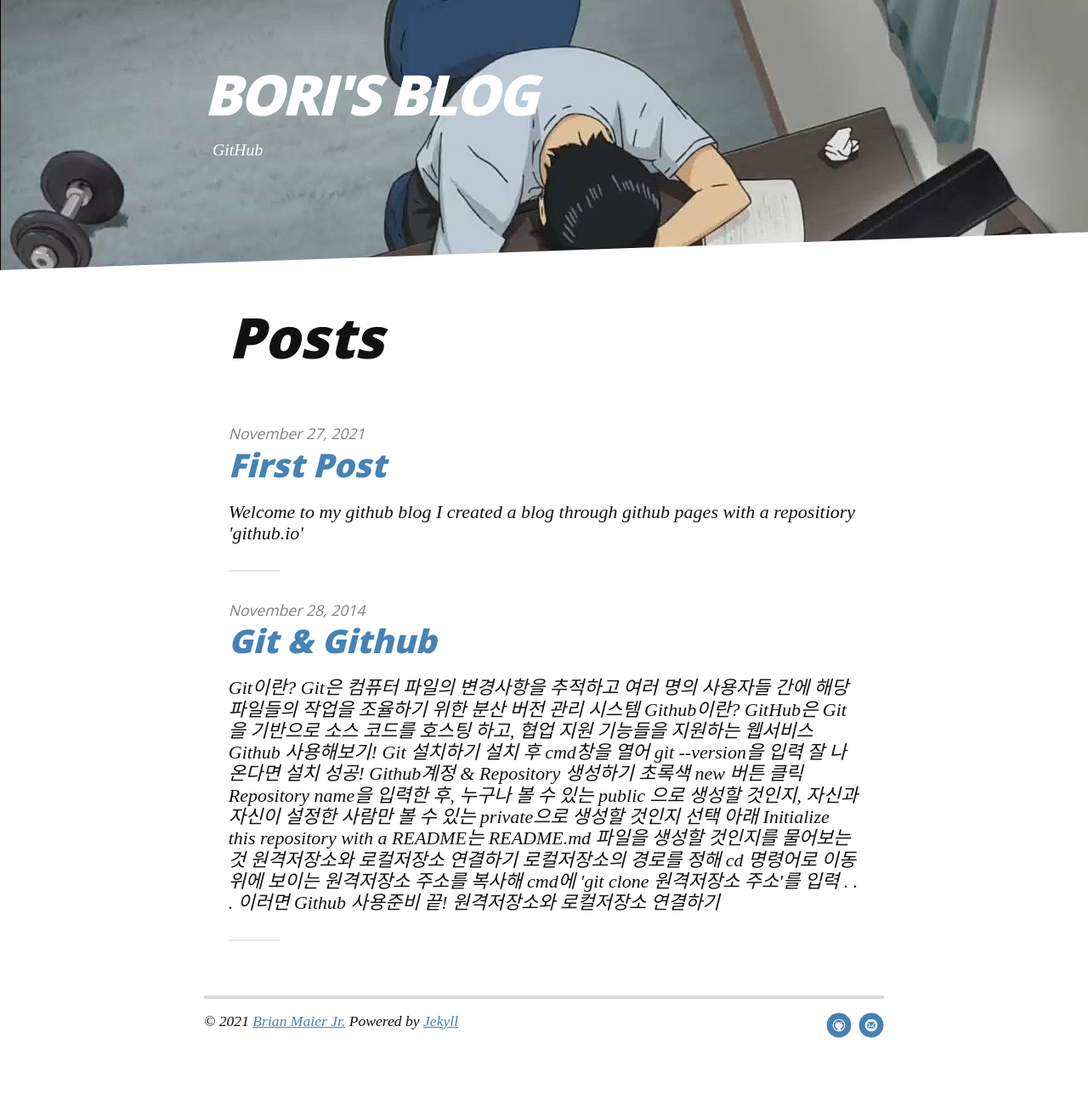
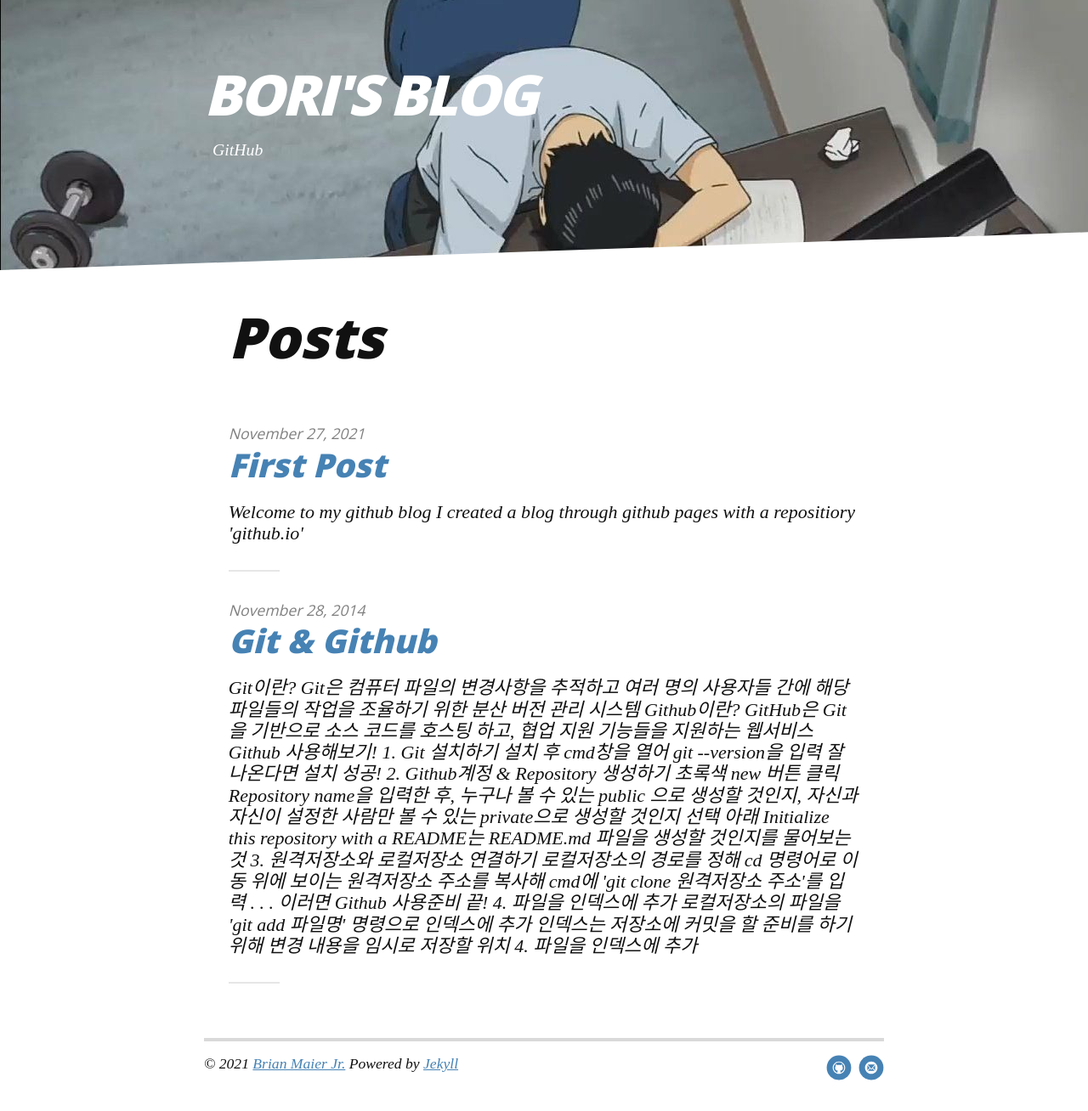
Before and after one commit to 250b/250b.github.io, a Jekyll site: the page built from index.html, in a window 1280 px wide. Shown: the whole page at 85% size. Built offline with Jekyll 4.4.1, drawn with Linux system fonts in a browser that asks for light colours; nearby versions of some CDN libraries; the list of posts is cut into pages by our own code; before the commit the page ends 1258 px from its top, so only the background shows below that.

Commit message:
Update 2014-12-14-featured-image.markdown

```diff
--- a/_posts/2014-12-14-featured-image.markdown
+++ b/_posts/2014-12-14-featured-image.markdown
@@ -14,46 +14,48 @@ image: keyboard.gif
 <p class="gittext">협업 지원 기능들을 지원하는 웹서비스</p>
 <br><br><br>
 <p class="intro">Github 사용해보기!<p>
-<ol class="listcenter">
-    <li class="list"><p class="listtitle">Git 설치하기</p>
-    <p> </p>
-        <p>설치 후 cmd창을 열어 git --version을 입력</p>
-        <p>잘 나온다면 설치 성공!</p>
-        <br><br><br>
-    </li>
-    <li class="list"><p class="listtitle">Github계정 & Repository 생성하기</p>
-        <p> </p>
-        <br>
-        <p><img src="/assets/img/repository.JPG" alt=""><p>
-        <p>초록색 new 버튼 클릭</p>
-        <br><br><br><br>
-        <p><img src="/assets/img/create.JPG" alt=""></p>
-        <p>Repository name을 입력한 후,</p>
-        <br><br>
-        <div id="public">
-            <p>누구나 볼 수 있는 public 으로 생성할 것인지,</p>
-            <p>자신과 자신이 설정한 사람만 볼 수 있는</p>
-            <p>private으로 생성할 것인지 선택</p>
-        <div>
-        <br><br>
-        <p>아래 Initialize this repository with a README는</p>
-        <p>README.md 파일을 생성할 것인지를 물어보는 것</p>
-        <br><br><br><br>
-    <li class="list"><p class="listtitle">원격저장소와 로컬저장소 연결하기</p>
-        <p> </p>
-        <br>
-        <p>로컬저장소의 경로를 정해 cd 명령어로 이동</p>
-        <p><img src="/assets/img/clone.JPG" alt=""></p>
-        <p>위에 보이는 원격저장소 주소를 복사해</p>
-        <p>cmd에 'git clone 원격저장소 주소'를 입력</p>
-        <br><br><br><br>
-        <div class="gittext">
-            <p>.</p>
-            <p>.</p>
-            <p>.</p>
-            <p>이러면</p>
-        </div>
-        <p> </p>
-        <p class="rmx">Github 사용준비 끝!<p>
-        <br><br><br>
-    <li class="list"><p class="listtitle">원격저장소와 로컬저장소 연결하기</p>
+<p class="list"><p class="listtitle">1. Git 설치하기</p></p>
+<p> </p>
+<p>설치 후 cmd창을 열어 git --version을 입력</p>
+<p>잘 나온다면 설치 성공!</p>
+<br><br><br>
+<p class="list"><p class="listtitle">2. Github계정 & Repository 생성하기</p></p>
+<p> </p>
+<br>
+<p><img src="/assets/img/repository.JPG" alt=""><p>
+<p>초록색 new 버튼 클릭</p>
+<br><br><br><br>
+<p><img src="/assets/img/create.JPG" alt=""></p>
+<p>Repository name을 입력한 후,</p>
+<br><br>
+<div id="public">
+    <p>누구나 볼 수 있는 public 으로 생성할 것인지,</p>
+    <p>자신과 자신이 설정한 사람만 볼 수 있는</p>
+    <p>private으로 생성할 것인지 선택</p>
+<div>
+<br><br>
+<p>아래 Initialize this repository with a README는</p>
+<p>README.md 파일을 생성할 것인지를 물어보는 것</p>
+<br><br><br><br>
+<p class="list"><p class="listtitle">3. 원격저장소와 로컬저장소 연결하기</p></p>
+<p> </p>
+<br>
+<p>로컬저장소의 경로를 정해 cd 명령어로 이동</p>
+<p><img src="/assets/img/clone.JPG" alt=""></p>
+<p>위에 보이는 원격저장소 주소를 복사해</p>
+<p>cmd에 'git clone 원격저장소 주소'를 입력</p>
+<br><br><br><br>
+<div class="gittext">
+    <p>.</p>
+    <p>.</p>
+    <p>.</p>
+    <p>이러면</p>
+</div>
+<p> </p>
+<p class="rmx">Github 사용준비 끝!<p>
+<p><img src="/assets/img/github.pnG" alt=""></p>
+<br>
+<p class="list"><p class="listtitle">4. 파일을 인덱스에 추가</p></p>
+<p>로컬저장소의 파일을 'git add 파일명' 명령으로 인덱스에 추가</p>
+<p>인덱스는 저장소에 커밋을 할 준비를 하기위해 변경 내용을 임시로 저장할 위치</p>
+<p class="list"><p class="listtitle">4. 파일을 인덱스에 추가</p></p>
```
